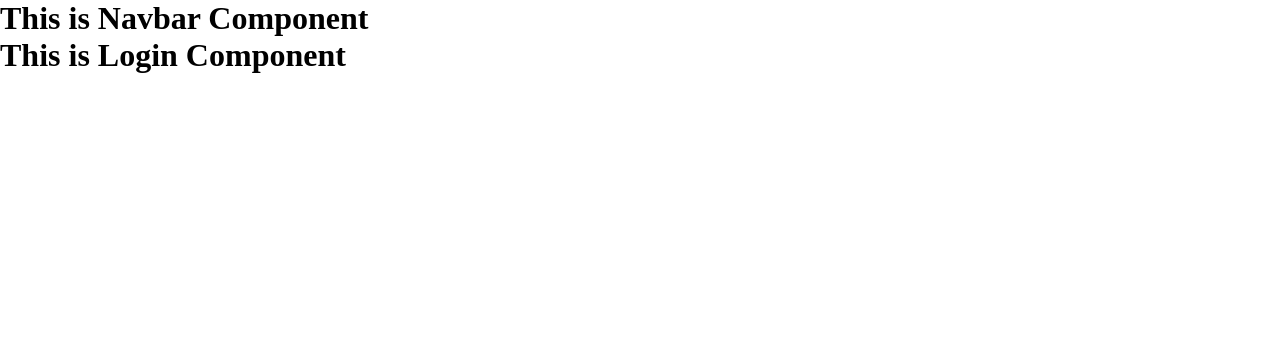
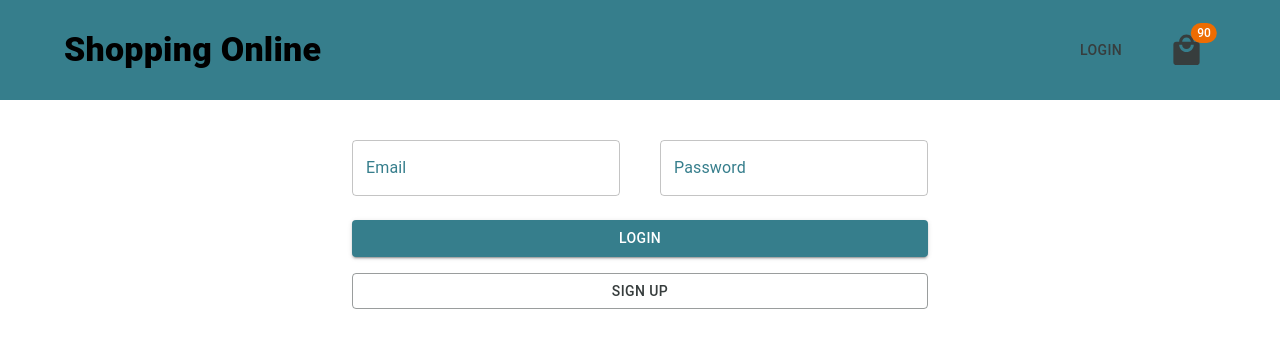
Before and after one commit to ObadaMoustafa/shopping-cart, a React (Create React App) app: page /login in a window 1280 px wide. Shown: the top 348 px of the page. Built offline with nearby package versions, Linux system fonts and the light colour scheme; no server answers.

Commit message:
authentication

```diff
--- a/src/App.jsx
+++ b/src/App.jsx
@@ -1,20 +1,30 @@
-import { Box, Button } from "@mui/material";
+import { Box, Button, Container } from "@mui/material";
 import Navbar from "./components/navbar/Navbar";
 import { Outlet } from "react-router-dom";
-import { useEffect } from "react";
-import { ref, set, update } from "firebase/database";
-import { db } from "./firebase/firebase";
+import { onAuthStateChanged } from "firebase/auth";
+import { useDispatch } from "react-redux";
+import { setIsAuth } from "./app-store/slices/isAuthSlice";
+import { auth } from "./firebase/firebase";
 
 function App() {
-  useEffect(() => {
-    update(ref(db, "carts"), {
-      productName: "keyboard",
-    });
-  }, []);
+  const dispatch = useDispatch();
+
+  //! Authentication listener
+  onAuthStateChanged(auth, user => {
+    if (user) {
+      console.log(user.uid);
+      dispatch(setIsAuth(true));
+    } else {
+      dispatch(setIsAuth(false));
+    }
+  });
+
   return (
     <Box>
       <Navbar />
-      <Outlet />
+      <Container sx={{ mt: 5 }}>
+        <Outlet />
+      </Container>
     </Box>
   );
 }
--- a/src/app-store/slices/isAuthSlice.js
+++ b/src/app-store/slices/isAuthSlice.js
@@ -12,5 +12,6 @@ export const isAuthSlice = createSlice({
 
 // Action creators are generated for each case reducer function
 export const { setIsAuth } = isAuthSlice.actions;
+export const getIsAuth = state => state.isAuth;
 
 export default isAuthSlice.reducer;
--- /dev/null
+++ b/src/components/RenderError.jsx
@@ -0,0 +1,14 @@
+import { Alert } from "@mui/material";
+import React from "react";
+
+function RenderError({ errorMsg }) {
+  //write code here
+
+  return (
+    <Alert severity="error" sx={{ mb: 3 }}>
+      {errorMsg}
+    </Alert>
+  );
+}
+
+export default RenderError;
--- a/src/components/navbar/Navbar.jsx
+++ b/src/components/navbar/Navbar.jsx
@@ -1,9 +1,30 @@
+import { Box, Container, Grid } from "@mui/material";
 import React from "react";
+import AppName from "./components/AppName";
+import LoginAndCart from "./components/LoginAndCart";
 
 function Navbar() {
   //write code here
 
-  return <h1> This is Navbar Component </h1>;
+  return (
+    <Box bgcolor="primary.main" minHeight={100}>
+      <Container>
+        <Grid
+          container
+          justifyContent="space-between"
+          alignItems="center"
+          height={100}
+        >
+          <Grid item>
+            <AppName />
+          </Grid>
+          <Grid item>
+            <LoginAndCart />
+          </Grid>
+        </Grid>
+      </Container>
+    </Box>
+  );
 }
 
 export default Navbar;
--- /dev/null
+++ b/src/components/navbar/components/AppName.jsx
@@ -0,0 +1,22 @@
+import { Typography } from "@mui/material";
+import React from "react";
+import { Link } from "react-router-dom";
+
+function AppName() {
+  //write code here
+
+  return (
+    <Link to="/">
+      <Typography
+        variant="h4"
+        component="h1"
+        color="text.primary"
+        fontWeight={800}
+      >
+        Shopping Online
+      </Typography>
+    </Link>
+  );
+}
+
+export default AppName;
--- /dev/null
+++ b/src/components/navbar/components/LoginAndCart.jsx
@@ -0,0 +1,41 @@
+import { Badge, Button, Grid, IconButton } from "@mui/material";
+import LocalMallIcon from "@mui/icons-material/LocalMall";
+import React from "react";
+import { Link, useNavigate } from "react-router-dom";
+import { useSelector } from "react-redux";
+import { getIsAuth } from "../../../app-store/slices/isAuthSlice";
+import { signOut } from "firebase/auth";
+import { auth } from "../../../firebase/firebase";
+
+function LoginAndCart() {
+  //write code here
+  const isAuth = useSelector(getIsAuth);
+  const navigate = useNavigate();
+  function Logout() {
+    signOut(auth).then(() => navigate("/login"));
+  }
+  return (
+    <Grid container alignItems="center" height={100} spacing={3}>
+      <Grid item>
+        {isAuth ? (
+          <Button color="secondary" onClick={Logout}>
+            Logout
+          </Button>
+        ) : (
+          <Link to="/login">
+            <Button color="secondary">Login</Button>
+          </Link>
+        )}
+      </Grid>
+      <Grid item>
+        <IconButton aria-label="cart" size="large">
+          <Badge badgeContent={90} color="warning">
+            <LocalMallIcon color="secondary" fontSize="large" />
+          </Badge>
+        </IconButton>
+      </Grid>
+    </Grid>
+  );
+}
+
+export default LoginAndCart;
--- a/src/firebase/firebase.js
+++ b/src/firebase/firebase.js
@@ -1,6 +1,7 @@
 // Import the functions you need from the SDKs you need
 import { initializeApp } from "firebase/app";
 import { getDatabase } from "firebase/database";
+import { getAuth } from "firebase/auth";
 
 // https://firebase.google.com/docs/web/setup#available-libraries
 
@@ -17,6 +18,7 @@ const firebaseConfig = {
 
 // Initialize Firebase
 const app = initializeApp(firebaseConfig);
+const auth = getAuth(app);
 const db = getDatabase(app);
 
-export { app, db };
+export { app, db, auth };
--- a/src/index.css
+++ b/src/index.css
@@ -3,3 +3,7 @@
   padding: 0;
   box-sizing: border-box;
 }
+
+a {
+  text-decoration: none;
+}
--- a/src/pages/login/Login.jsx
+++ b/src/pages/login/Login.jsx
@@ -1,9 +1,91 @@
-import React from "react";
+import { Box, Button, Grid, Stack, TextField } from "@mui/material";
+import {
+  createUserWithEmailAndPassword,
+  signInWithEmailAndPassword,
+} from "firebase/auth";
+import React, { useEffect, useState } from "react";
+import { useSelector } from "react-redux";
+import { useNavigate, Navigate } from "react-router-dom";
+import { getIsAuth } from "../../app-store/slices/isAuthSlice";
+import RenderError from "../../components/RenderError";
+import { auth } from "../../firebase/firebase";
 
 function Login() {
   //write code here
+  const [email, setEmail] = useState("");
+  const [password, setPassword] = useState("");
+  const [errorMsg, setErrorMsg] = useState(null);
+  const navigate = useNavigate();
+  const isAuth = useSelector(getIsAuth);
 
-  return <h1> This is Login Component </h1>;
+  function changeEmail(e) {
+    setEmail(e.target.value);
+    setErrorMsg(null);
+  }
+  function changePassword(e) {
+    setPassword(e.target.value);
+    setErrorMsg(null);
+  }
+
+  function login() {
+    signInWithEmailAndPassword(auth, email, password)
+      .then(() => {
+        navigate("/");
+      })
+      .catch(error => {
+        const errorMessage = error.message;
+        setErrorMsg(errorMessage);
+        console.log("signing up failed", errorMessage);
+      });
+  }
+
+  function signUp() {
+    createUserWithEmailAndPassword(auth, email, password)
+      .then(() => {
+        navigate("/");
+      })
+      .catch(error => {
+        const errorMessage = error.message;
+        console.log("signing up failed", errorMessage);
+        // ..
+      });
+  }
+  return (
+    <Box sx={{ width: { xs: "100%", md: "50%" }, mx: "auto" }}>
+      {isAuth && <Navigate to="/" />}
+      {errorMsg && <RenderError errorMsg={errorMsg} />}
+      <Grid container spacing={5}>
+        <Grid item xs={12} md={6}>
+          <TextField
+            label="Email"
+            name="email"
+            type="email "
+            placeholder="ex. email@domain.nl"
+            onChange={changeEmail}
+            fullWidth
+          />
+        </Grid>
+        <Grid item xs={12} md={6}>
+          <TextField
+            label="Password"
+            name="password"
+            type="password"
+            placeholder="write your password"
+            onChange={changePassword}
+            fullWidth
+          />
+        </Grid>
+      </Grid>
+      <Stack spacing={2} alignItems="center" mt={3}>
+        <Button color="primary" variant="contained" onClick={login} fullWidth>
+          Login
+        </Button>
+        <Button color="secondary" variant="outlined" onClick={signUp} fullWidth>
+          Sign up
+        </Button>
+      </Stack>
+    </Box>
+  );
 }
 
 export default Login;
```
